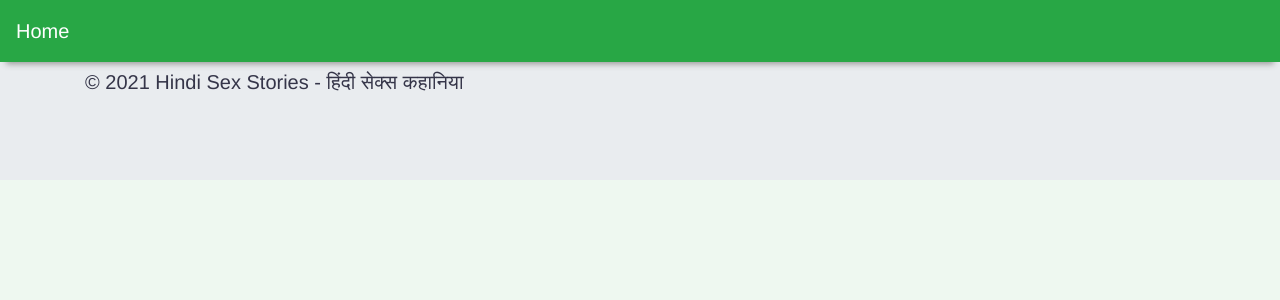
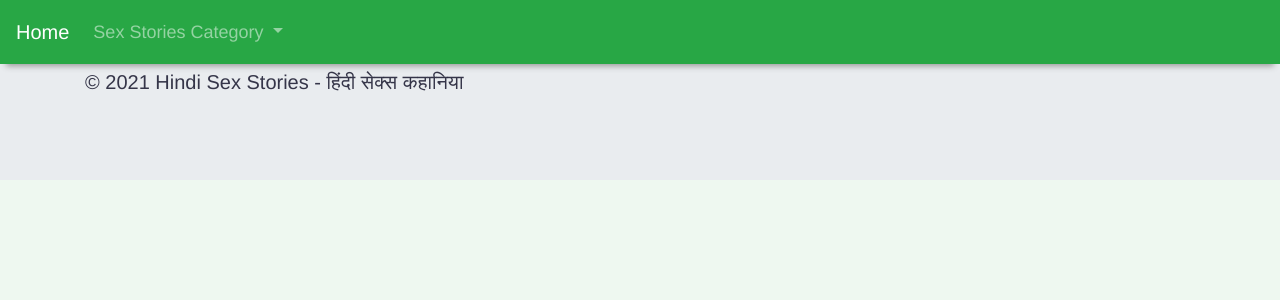
Before and after one commit to Ranilvannan/kathai_out, a Flask app: template templates/test.html in a window 1280 px wide. Shown: the top 300 px of the page. Run offline with Flask 2, Linux system fonts and the light colour scheme; the template is opened without the code that fills it, so the values that code supplies are empty; some libraries are stand-ins or nearby versions.

Commit message:
first co

```diff
--- a/templates/menu.html
+++ b/templates/menu.html
@@ -1,9 +1,14 @@
 <div class="collapse navbar-collapse" id="collapsibleNavbar">
     <ul class="navbar-nav">
-        {% for rec in category_list %}
-        <li class="nav-item">
-            <a class="nav-link" href="{{ url_for('category_page', category=rec.url) }}">{{rec.name}}</a>
-        </li>
-        {% endfor %}
+        <li class="nav-item dropdown">
+        <a class="nav-link dropdown-toggle" href="#" id="navbarDropdownMenuLink" data-toggle="dropdown" aria-haspopup="true" aria-expanded="false">
+          Sex Stories Category
+        </a>
+        <div class="dropdown-menu bg-success border-0" aria-labelledby="navbarDropdownMenuLink">
+            {% for rec in category_list %}
+                <a class="nav-link" href="{{ url_for('category_page', category=rec.url) }}">{{rec.name}}</a>
+            {% endfor %}
+        </div>
+      </li>
     </ul>
 </div>
```
